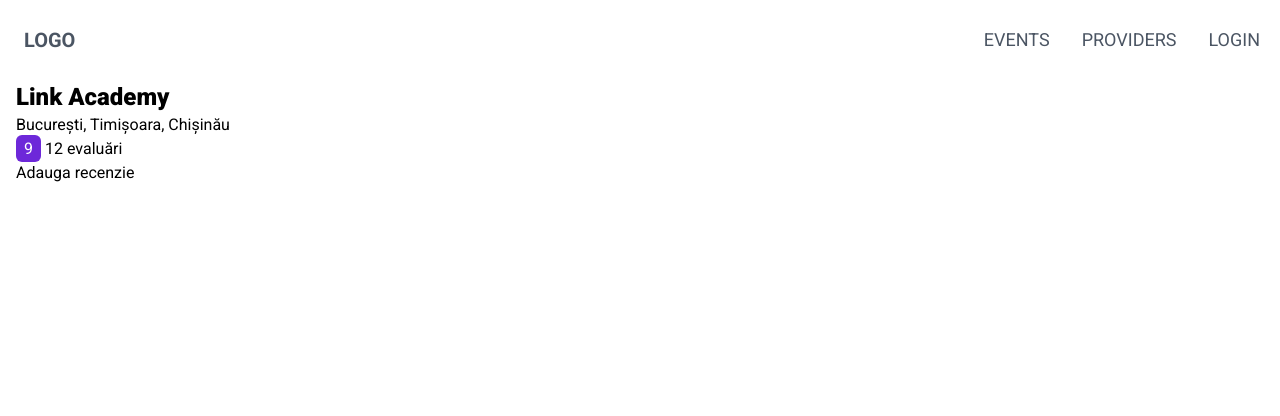
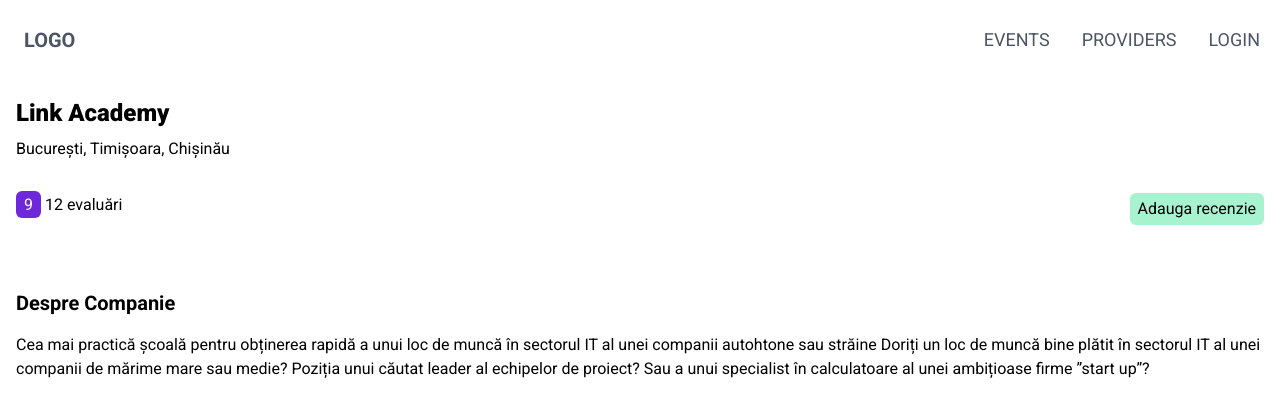
Before and after one commit to avram-dames/ceinvatam, a Vue app: page /partner in a window 1280 px wide. Shown: the top 416 px of the page. Built offline with nearby package versions, Linux system fonts and the light colour scheme.

Commit message:
add style

```diff
--- a/src/components/HeaderCardPartner.vue
+++ b/src/components/HeaderCardPartner.vue
@@ -7,21 +7,34 @@
 </script>
 
 <template>
-  <div class="px-4">
+  <div class="px-4 mt-4">
     <!-- Title -->
     <div>
       <h1>Link Academy</h1>
 
-      <span>București, Timișoara, Chișinău</span>
+      <div class="mt-2">București, Timișoara, Chișinău</div>
     </div>
-    <!-- Info -->
-    <div>
+
+    <!-- CTA -->
+    <div class="mt-8 flex justify-between">
       <div>
         <span class="text-white px-2 py-1 bg-purple-700 rounded-md">9</span>
         <span class="pl-1 pr-2">12 evaluări</span>
       </div>
 
-      <button>Adauga recenzie</button>
+      <button class="px-2 py-1 bg-green-200 rounded-md">Adauga recenzie</button>
+    </div>
+
+    <!-- Info -->
+    <div class="mt-16">
+      <h2>Despre Companie</h2>
+      <p class="mt-4">
+        Cea mai practică școală pentru obținerea rapidă a unui loc de muncă în
+        sectorul IT al unei companii autohtone sau străine Doriți un loc de
+        muncă bine plătit în sectorul IT al unei companii de mărime mare sau
+        medie? Poziția unui căutat leader al echipelor de proiect? Sau a unui
+        specialist în calculatoare al unei ambițioase firme ”start up”?
+      </p>
     </div>
   </div>
 </template>
```
